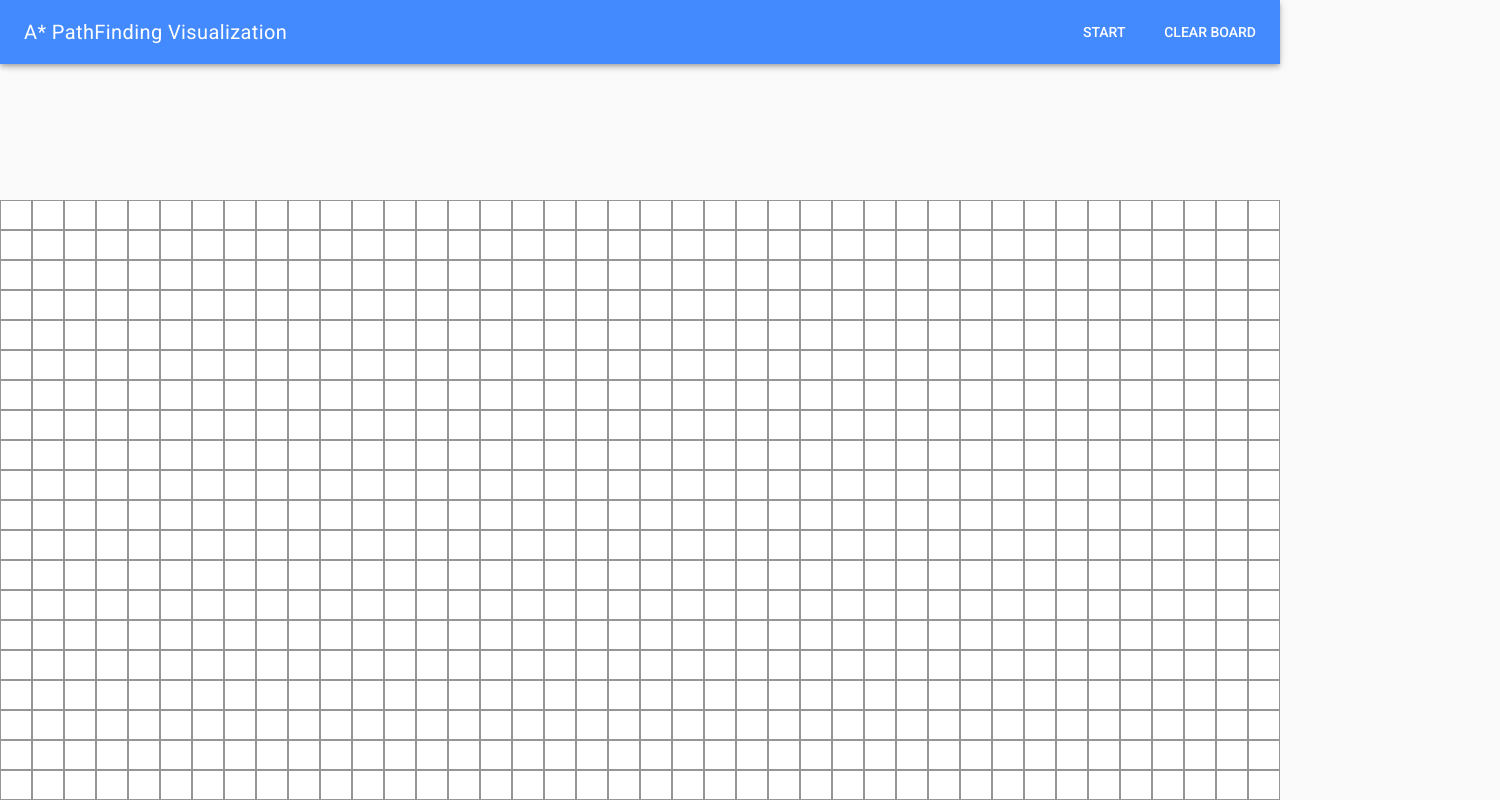
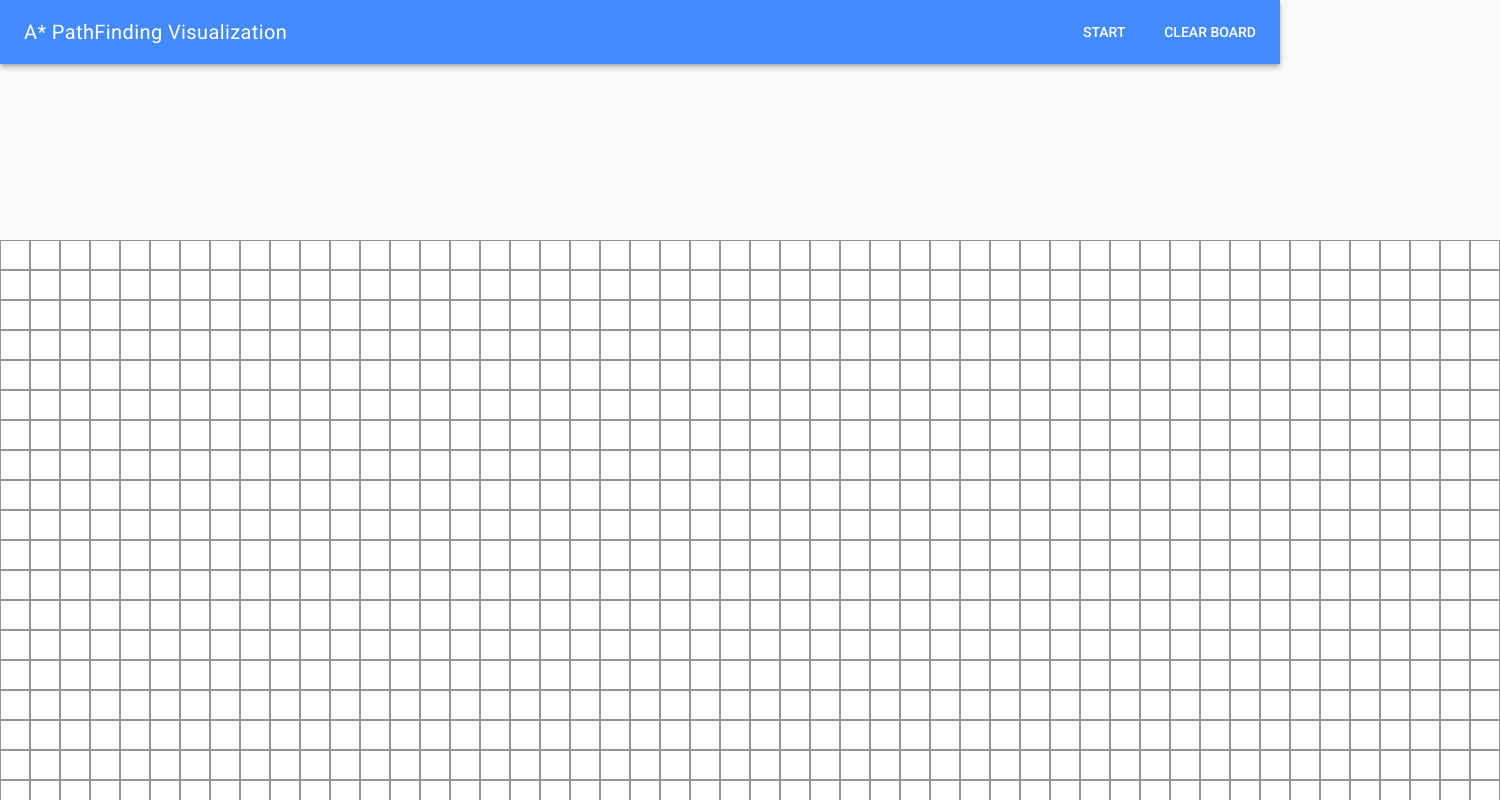
Before and after one commit to gilbertoacp/astar-algorithm, a Vue app: page / in a window 1280 px wide. Shown: the top 800 px of the page, 1500 px wide, since content can reach past the window. Built offline with nearby package versions, Linux system fonts and the light colour scheme.

Commit message:
include barriers

```diff
--- a/src/components/Node.vue
+++ b/src/components/Node.vue
@@ -2,11 +2,16 @@
   <div
     class="node"
     :style="{ 'background-color': color }"
+    :class="{
+      'visited': colors.RED === color || colors.GREEN === color,
+      'path': colors.GREEN === color
+    }"
   >
   </div>
 </template>
 
 <script>
+import { Colors } from "../helpers";
 
 export default {
   name: 'Node',
@@ -22,6 +27,11 @@ export default {
     h: Number,
     color: String
   },
+  data: function() {
+    return {
+      colors: Colors
+    }
+  }
 }
 </script>
 
@@ -31,6 +41,62 @@ export default {
   border: 1px solid rgb(150, 150, 150);
   text-align: center;
   cursor: pointer;
-  transition: .3s ease;
 }
+
+/* .visited {
+  -webkit-animation: scale-up-center 0ms cubic-bezier(0.390, 0.575, 0.565, 1.000) both;
+	animation: scale-up-center 0ms cubic-bezier(0.390, 0.575, 0.565, 1.000) both;
+}
+
+.path {
+  -webkit-animation: fade-in-fwd 10ms cubic-bezier(0.390, 0.575, 0.565, 1.000) both;
+	animation: fade-in-fwd 10ms cubic-bezier(0.390, 0.575, 0.565, 1.000) both;
+}
+
+@-webkit-keyframes scale-up-center {
+  0% {
+    -webkit-transform: scale(0.5);
+            transform: scale(0.5);
+  }
+  100% {
+    -webkit-transform: scale(1);
+            transform: scale(1);
+  }
+}
+@keyframes scale-up-center {
+  0% {
+    -webkit-transform: scale(0.5);
+            transform: scale(0.5);
+  }
+  100% {
+    -webkit-transform: scale(1);
+            transform: scale(1);
+  }
+}
+
+@-webkit-keyframes fade-in-fwd {
+  0% {
+    -webkit-transform: translateZ(-80px);
+            transform: translateZ(-80px);
+    opacity: 0;
+  }
+  100% {
+    -webkit-transform: translateZ(0);
+            transform: translateZ(0);
+    opacity: 1;
+  }
+}
+@keyframes fade-in-fwd {
+  0% {
+    -webkit-transform: translateZ(-80px);
+            transform: translateZ(-80px);
+    opacity: 0;
+  }
+  100% {
+    -webkit-transform: translateZ(0);
+            transform: translateZ(0);
+    opacity: 1;
+  }
+} */
+
 </style>
--- a/src/components/PathFinding.vue
+++ b/src/components/PathFinding.vue
@@ -15,6 +15,9 @@
         :isEndNode="point.isEndNode"
         :isBarrier="point.isBarrier"
         :color="point.color"
+        :f="point.f"
+        :g="point.g"
+        :h="point.h"
       >
       </Node>
   </div>
@@ -34,7 +37,7 @@ export default {
   data: function() {
     return {
       rows: 20,
-      cols: 40,
+      cols: 50,
       board: [],
       mousePressed: false,
       startNode: null,
@@ -52,27 +55,21 @@ export default {
 
       const { rows, cols, board } = this;
 
-      for(let x = 0; x < rows; x++) {
-        for(let y = 0; y < cols; y++) {
+      for(let x = 0; x < rows; x++)
+        for(let y = 0; y < cols; y++)
           board.push(new NodeModel(x, y));
-        }
-      }
-
-      for (let idx = 0; idx < board.length; idx++)
-        board[idx].addNeighbors(board, rows, cols);
 
 
-      console.log(this.board);
 
     },
     setStartNode: function (e) {
-      console.log(e);
+
       if(this.startNode)
         return;
 
       const { row, col } = e.target.__vue__;
 
-      if(row && col) {
+      if(row !== null && col !== null) {
         const node = this.getNode(row, col);
         node.isStartNode = true;
         node.color = Colors.ORANGE;
@@ -88,7 +85,7 @@ export default {
 
       const { row, col } = e.target.__vue__;
 
-      if(row && col) {
+      if(row !== null && col !== null) {
         const node = this.getNode(row, col);
         node.isEndNode = true;
         node.color = Colors.TURQUOISE;
@@ -103,33 +100,64 @@ export default {
     },
     startAlgorithm: function() {
 
-      const { openSet, closedSet ,endNode, path } = this;
+      const { openSet, closedSet ,endNode, path, board, cols, rows } = this;
 
+      let done = false;
+
+      for (let idx = 0; idx < board.length; idx++)
+        board[idx].addNeighbors(board, rows, cols);
+
+      let idx = 0;
       while(openSet.length > 0) {
 
         let winner = 0;
-        for (let idx = 0; idx < openSet.length; idx++) {
-          if(openSet[idx].f < openSet[winner].f) {
+
+        console.log(++idx);
+
+        for (let idx = 0; idx < openSet.length; idx++)
+          if(openSet[idx].f < openSet[winner].f)
             winner = idx;
-          }
-        }
 
         let current = openSet[winner];
 
         if(current.col === endNode.col && current.row === endNode.row) {
           let temp = current;
+          let first = true;
 
           while(temp.previous) {
-            temp.color = Colors.GREEN;
+
+            if(first) {
+              path.push(current);
+              first = false;
+            }
+
             path.push(temp.previous);
             temp = temp.previous;
+
           }
 
-          console.log('DONE');
+          // this.animateClosedSet();
+
+          // for(let idx = path.length - 1; idx >= 0; idx--) {
+
+          //   setTimeout(() => path[idx].color = Colors.BLUE, 300)
+
+          // }
+
+          // console.log('open set => ', openSet);
+          // console.log('closed set => ', closedSet);
+          // console.log('path => ', path);
+          // console.log('DONE');
+
+          done = true;
+
+          break;
         }
 
         removeFromArrayBackwards(openSet, current);
-        current.color = Colors.RED;
+
+        // setTimeout(() => current.color = Colors.RED, 30)
+
         closedSet.push(current);
 
         const neighbors = current.neighbors;
@@ -153,7 +181,7 @@ export default {
             } else {
 
               neighbor.g = tempG;
-              neighbor.color = Colors.GREEN;
+              // setTimeout(() => neighbor.color = Colors.GREEN, 30);
               openSet.push(neighbor);
             }
 
@@ -163,6 +191,20 @@ export default {
           }
 
         }
+
+        if( done ) {
+          console.log('Done');
+        } else {
+          console.log('No Solution');
+        }
+
+      }
+    },
+    animateClosedSet: function() {
+      const { closedSet } = this;
+
+      for (let idx = 0; idx < closedSet.length; idx++) {
+        setTimeout(() => closedSet[idx].color = Colors.RED, 10);
       }
     },
     clearBoard: function() {
@@ -211,7 +253,7 @@ export default {
   grid-template-rows: repeat(auto-fill, 1fr);
   grid-template-columns: repeat(var(--grid-cols), 1fr );
   width: 100%;
-  height: 75%;
+  height: 70%;
   position: absolute;
   bottom: 0;
 }
--- a/src/helpers.js
+++ b/src/helpers.js
@@ -11,7 +11,7 @@ export const h = (p1, p2) => {
 export const Colors = {
   RED: 'rgb(255, 0, 0)',
   GREEN:'rgb(0, 255, 0)',
-  BLUE: 'rgb(0, 255, 0)',
+  BLUE: 'rgb(0, 0, 255)',
   YELLOW: 'rgb(255, 255, 0)',
   WHITE: 'rgb(255, 255, 255)',
   BLACK: 'rgb(0, 0, 0)',
--- a/src/models/Node.js
+++ b/src/models/Node.js
@@ -9,6 +9,9 @@ export default function NodeModel(row, col) {
   this.color = Colors.WHITE;
   this.neighbors = [];
   this.previous = null;
+  this.f = 0;
+  this.g = 0;
+  this.h = 0;
 
   this.clearNode = function() {
     this.isStartNode = false;
@@ -23,33 +26,37 @@ export default function NodeModel(row, col) {
 
     if(row < totalRows - 1) {
 
-      this.neighbors.push(
-        getNodeFromBoard(board, row + 1, col)
-      );
+      const node = getNodeFromBoard(board, row + 1, col);
+
+      if(node.isBarrier)
+        this.neighbors.push(node);
 
     }
 
     if(row > 0) {
 
-      this.neighbors.push(
-        getNodeFromBoard(board, row - 1, col)
-      );
+      const node = getNodeFromBoard(board, row - 1, col);
+
+      if(node.isBarrier)
+        this.neighbors.push(node);
 
     }
 
     if(col < totalCols - 1) {
 
-      this.neighbors.push(
-        getNodeFromBoard(board, row, col + 1)
-      );
+      const node = getNodeFromBoard(board, row, col + 1);
+
+      if(node.isBarrier)
+        this.neighbors.push(node);
 
     }
 
     if(col > 0) {
 
-      this.neighbors.push(
-        getNodeFromBoard(board, row, col - 1)
-      );
+      const node = getNodeFromBoard(board, row, col - 1);
+
+      if(node.isBarrier)
+        this.neighbors.push(node);
 
     }
 
```
